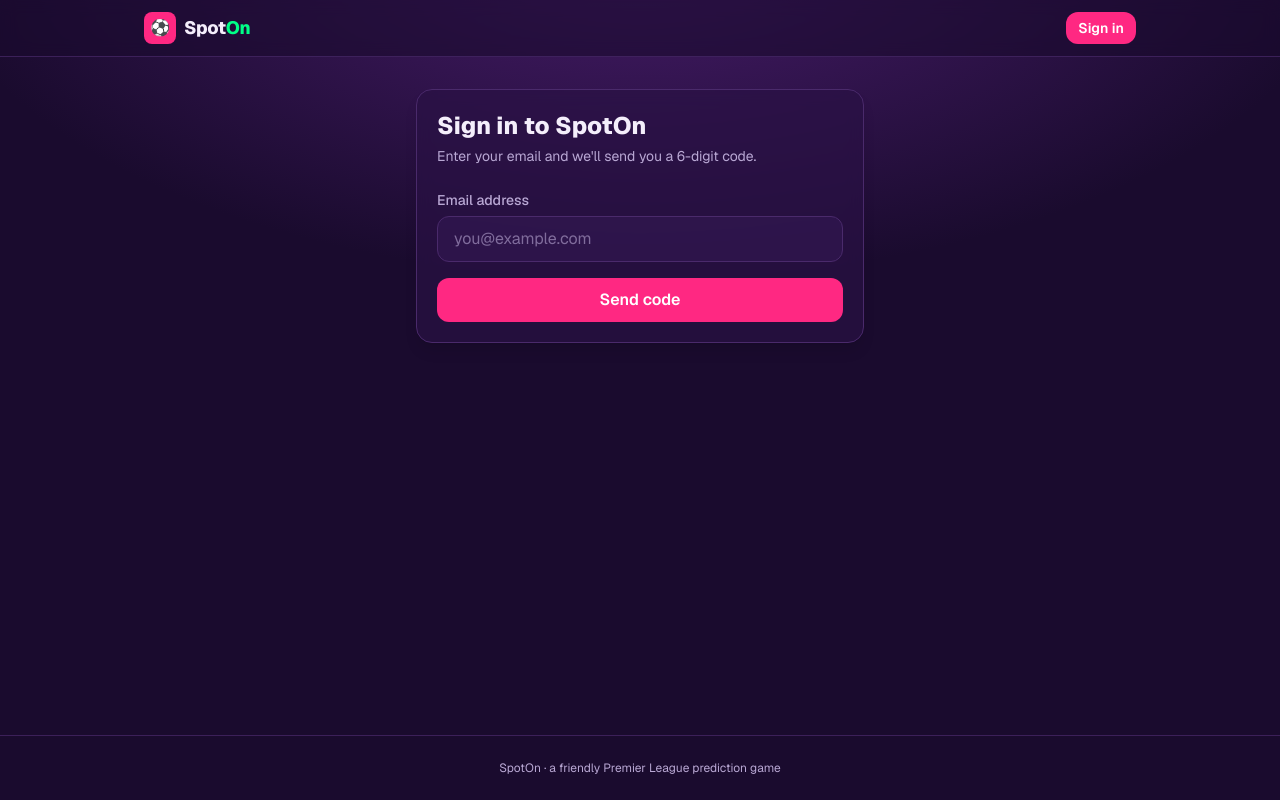
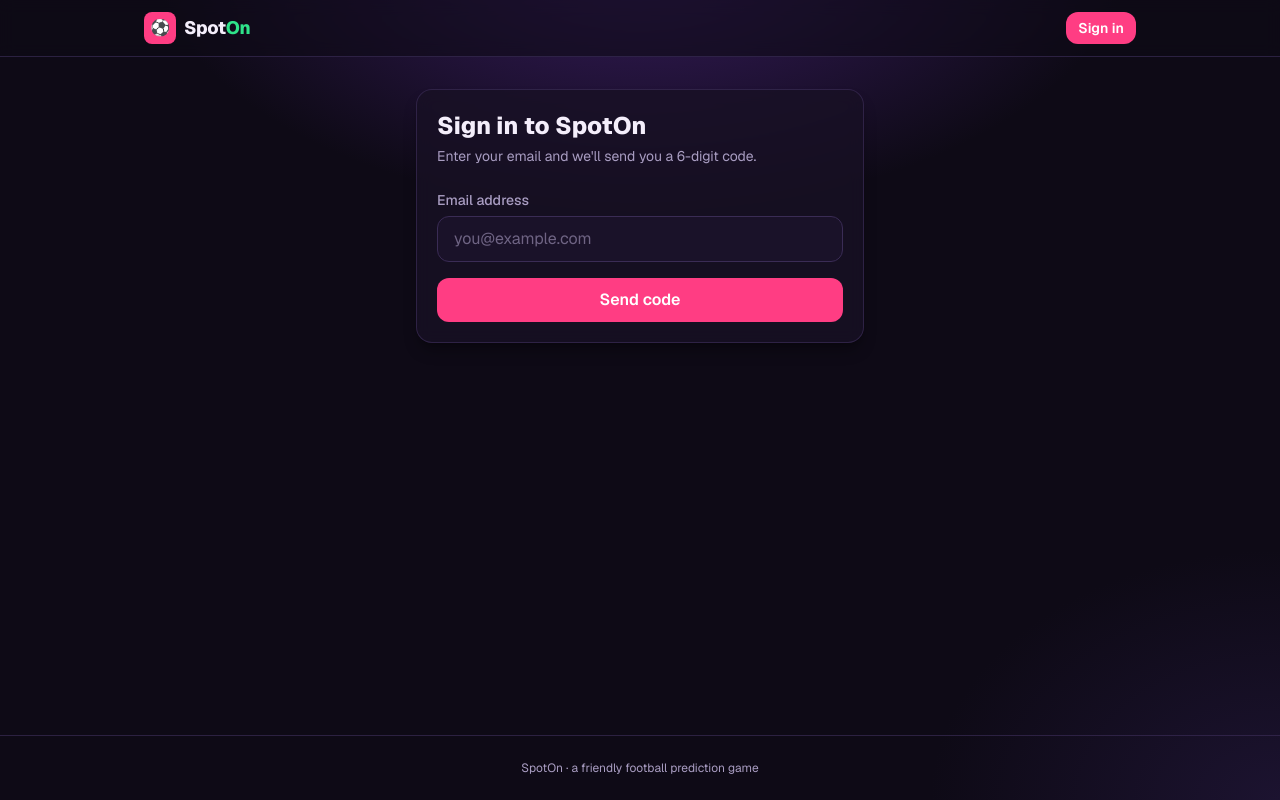
Before and after one commit to rayanbeydoun/spoton, a Next.js app: page /login in a window 1280 px wide. Built offline with nearby package versions, Linux system fonts and the light colour scheme; no server answers.

Commit message:
feat: premium tokens + app-style bottom tab navigation

```diff
--- a/app/globals.css
+++ b/app/globals.css
@@ -1,40 +1,52 @@
 @import "tailwindcss";
 
 /* ----------------------------------------------------------------------------
-   Theme — Premier-League-inspired deep purple with bright accents.
+   Theme — premium deep-purple dark with a confident green accent.
 ---------------------------------------------------------------------------- */
 :root {
-  --background: #1a0b2e;
-  --surface: #2a1245;
-  --surface-2: #371a57;
-  --border: #4a2a6b;
+  --background: #0e0a16;
+  --surface: #181125;
+  --surface-2: #211733;
+  --elevated: #2a1f40;
+  --border: #3a2c55;
   --foreground: #f4eefb;
-  --muted: #b9a8d4;
-  --primary: #ff2882; /* PL pink */
+  --muted: #a99dc2;
+  --primary: #ff3d83; /* pink — highlights / live / urgent */
   --primary-fg: #ffffff;
-  --accent: #00ff87; /* PL green */
-  --accent-fg: #04111a;
+  --live: #ff3d83;
+  --accent: #2fe38a; /* green — points / positive / success */
+  --accent-fg: #06301f;
+  --gold: #f3c44d;
+  --silver: #c9d2e0;
+  --bronze: #d8956a;
 }
 
 @theme inline {
   --color-background: var(--background);
   --color-surface: var(--surface);
   --color-surface-2: var(--surface-2);
+  --color-elevated: var(--elevated);
   --color-border: var(--border);
   --color-foreground: var(--foreground);
   --color-muted: var(--muted);
   --color-primary: var(--primary);
   --color-primary-fg: var(--primary-fg);
+  --color-live: var(--live);
   --color-accent: var(--accent);
   --color-accent-fg: var(--accent-fg);
+  --color-gold: var(--gold);
+  --color-silver: var(--silver);
+  --color-bronze: var(--bronze);
   --font-sans: var(--font-geist-sans);
   --font-mono: var(--font-geist-mono);
 }
 
 body {
   background:
-    radial-gradient(1200px 600px at 50% -10%, #4a1d6e 0%, transparent 60%),
+    radial-gradient(900px 500px at 50% -8%, #3a1d63 0%, transparent 55%),
+    radial-gradient(700px 500px at 100% 100%, #1c1330 0%, transparent 50%),
     var(--background);
+  background-attachment: fixed;
   color: var(--foreground);
   font-family: var(--font-sans), Arial, Helvetica, sans-serif;
 }
@@ -53,6 +65,15 @@ body {
   button {
     user-select: none;
   }
+  @media (prefers-reduced-motion: reduce) {
+    *,
+    *::before,
+    *::after {
+      animation-duration: 0.001ms !important;
+      animation-iteration-count: 1 !important;
+      transition-duration: 0.001ms !important;
+    }
+  }
 }
 
 /* ----------------------------------------------------------------------------
@@ -60,7 +81,12 @@ body {
 ---------------------------------------------------------------------------- */
 @layer components {
   .card {
-    @apply rounded-2xl border border-border bg-surface/70 backdrop-blur-sm p-5 shadow-lg;
+    @apply rounded-2xl border border-border/70 bg-surface/80 backdrop-blur-sm
+           p-5 shadow-lg shadow-black/30;
+  }
+  .card-elevated {
+    @apply rounded-2xl border border-border/70 bg-elevated/80 backdrop-blur-sm
+           p-5 shadow-xl shadow-black/40;
   }
   .btn {
     @apply inline-flex items-center justify-center gap-2 rounded-xl px-4 py-2.5
@@ -86,7 +112,7 @@ body {
   .input {
     @apply w-full rounded-xl border border-border bg-surface-2/50 px-4 py-2.5
            text-foreground placeholder:text-muted/60
-           focus:outline-none focus:ring-2 focus:ring-primary/60;
+           focus:outline-none focus:ring-2 focus:ring-accent/60;
   }
   .label {
     @apply block text-sm font-medium text-muted mb-1.5;
@@ -94,4 +120,10 @@ body {
   .badge {
     @apply inline-flex items-center rounded-full px-2.5 py-0.5 text-xs font-semibold;
   }
+  .tnum {
+    font-variant-numeric: tabular-nums;
+  }
+  .pb-safe {
+    padding-bottom: env(safe-area-inset-bottom);
+  }
 }
--- a/app/layout.tsx
+++ b/app/layout.tsx
@@ -5,6 +5,7 @@ import "./globals.css";
 import { createClient } from "@/lib/supabase/server";
 import { isAdminEmail } from "@/lib/admin";
 import { ServiceWorkerRegister } from "@/components/ServiceWorkerRegister";
+import { BottomNav } from "@/components/BottomNav";
 
 const geistSans = Geist({ variable: "--font-geist-sans", subsets: ["latin"] });
 const geistMono = Geist_Mono({ variable: "--font-geist-mono", subsets: ["latin"] });
@@ -17,7 +18,7 @@ export const metadata: Metadata = {
 };
 
 export const viewport: Viewport = {
-  themeColor: "#1a0b2e",
+  themeColor: "#0e0a16",
 };
 
 export default async function RootLayout({
@@ -48,7 +49,7 @@ export default async function RootLayout({
             </Link>
             <nav className="flex items-center gap-2 text-sm">
               {user ? (
-                <>
+                <div className="hidden items-center gap-2 sm:flex">
                   <Link href="/" className="btn-ghost px-3 py-1.5">
                     My Leagues
                   </Link>
@@ -57,12 +58,10 @@ export default async function RootLayout({
                       Admin
                     </Link>
                   )}
-                  <form action="/auth/signout" method="post">
-                    <button type="submit" className="btn-ghost px-3 py-1.5">
-                      Sign out
-                    </button>
-                  </form>
-                </>
+                  <Link href="/profile" className="btn-ghost px-3 py-1.5">
+                    Profile
+                  </Link>
+                </div>
               ) : (
                 <Link href="/login" className="btn-primary px-3 py-1.5">
                   Sign in
@@ -72,11 +71,15 @@ export default async function RootLayout({
           </div>
         </header>
 
-        <main className="mx-auto w-full max-w-5xl flex-1 px-4 py-8">{children}</main>
+        <main className="mx-auto w-full max-w-5xl flex-1 px-4 py-6 pb-28 sm:py-8 sm:pb-10">
+          {children}
+        </main>
 
-        <footer className="border-t border-border/70 py-6 text-center text-xs text-muted">
-          SpotOn · a friendly Premier League prediction game
+        <footer className="hidden border-t border-border/70 py-6 text-center text-xs text-muted sm:block">
+          SpotOn · a friendly football prediction game
         </footer>
+
+        <BottomNav />
       </body>
     </html>
   );
--- /dev/null
+++ b/components/BottomNav.tsx
@@ -0,0 +1,41 @@
+"use client";
+
+import Link from "next/link";
+import { usePathname } from "next/navigation";
+import { Trophy, PencilLine, ListOrdered, User } from "lucide-react";
+
+const TABS = [
+  { href: "/", label: "Leagues", icon: Trophy, match: (p: string) => p === "/" || p.startsWith("/leagues") },
+  { href: "/predict", label: "Predict", icon: PencilLine, match: (p: string) => p.startsWith("/predict") },
+  { href: "/results", label: "Results", icon: ListOrdered, match: (p: string) => p.startsWith("/results") },
+  { href: "/profile", label: "Profile", icon: User, match: (p: string) => p.startsWith("/profile") },
+];
+
+export function BottomNav() {
+  const pathname = usePathname();
+  if (pathname === "/login") return null;
+
+  return (
+    <nav className="fixed inset-x-0 bottom-0 z-30 border-t border-border/70 bg-background/80 backdrop-blur-lg pb-safe sm:hidden">
+      <div className="mx-auto flex max-w-md items-stretch justify-around">
+        {TABS.map((tab) => {
+          const active = tab.match(pathname);
+          const Icon = tab.icon;
+          return (
+            <Link
+              key={tab.href}
+              href={tab.href}
+              aria-current={active ? "page" : undefined}
+              className={`flex min-h-[56px] flex-1 flex-col items-center justify-center gap-1 text-[11px] font-medium transition ${
+                active ? "text-accent" : "text-muted"
+              }`}
+            >
+              <Icon size={22} strokeWidth={active ? 2.4 : 2} aria-hidden />
+              {tab.label}
+            </Link>
+          );
+        })}
+      </div>
+    </nav>
+  );
+}
--- a/package.json
+++ b/package.json
@@ -13,6 +13,7 @@
   "dependencies": {
     "@supabase/ssr": "^0.7.0",
     "@supabase/supabase-js": "^2.47.10",
+    "lucide-react": "^1.21.0",
     "next": "16.2.9",
     "react": "19.2.4",
     "react-dom": "19.2.4",
```
Also changed, not shown: 1 other file (tests, documents, lock files or other folders).
